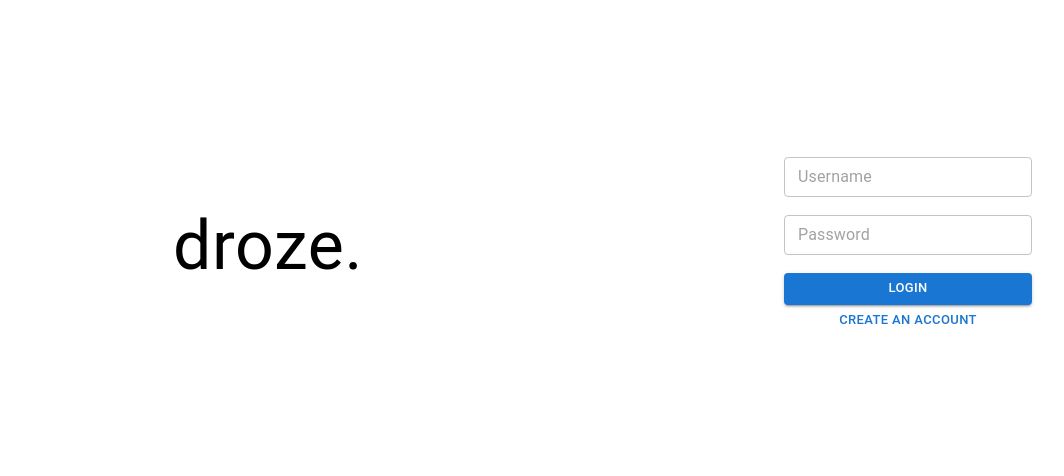
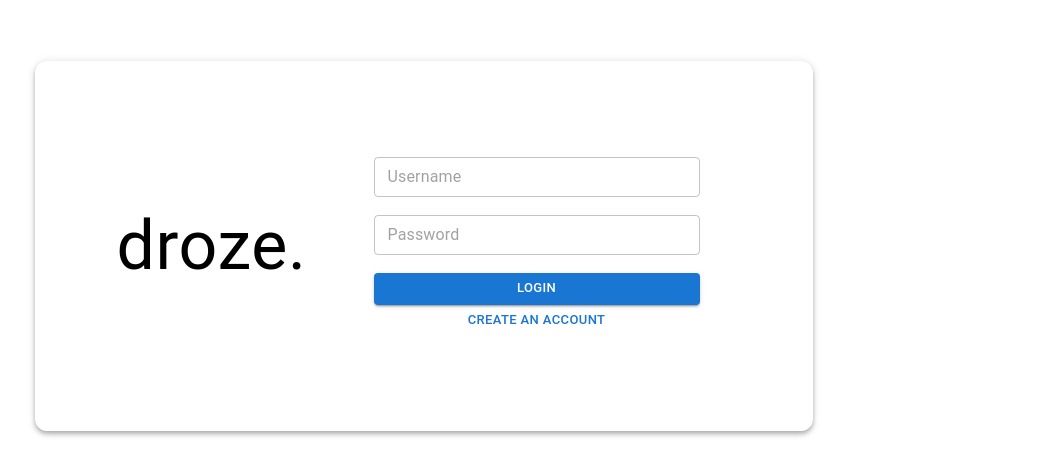
Before and after one commit to RaketaG/droze, a React (Vite) app: page /login in a window 1280 px wide. Shown: the part 154-630 px from the top of the page, without its empty margins (216-1280 px from the left). Built offline with nearby package versions, Linux system fonts and the light colour scheme.

Commit message:
Refined validations and login and register page

```diff
--- a/src/components/droze-text-field/droze-text-field.tsx
+++ b/src/components/droze-text-field/droze-text-field.tsx
@@ -7,8 +7,9 @@ export const DrozeTextField = (
     const [field, meta] = useField(props.name as string);
 
     return (
-        <Box>
+        <Box width="100%">
             <TextField
+                fullWidth
                 {...props}
                 {...field}
                 error={(meta.touched && meta.error) as boolean}
@@ -17,8 +18,9 @@ export const DrozeTextField = (
                 color="error"
                 fontSize={12}
                 minHeight={18}
+                sx={{ width: "100%" }}
             >
-                {meta.touched && meta.error ? meta.error : ""}
+                {meta.touched && meta.error ? meta.error : " "}
             </Typography>
         </Box>
     );
--- a/src/components/venue-list-card/add-venue-formik-config.ts
+++ b/src/components/venue-list-card/add-venue-formik-config.ts
@@ -8,8 +8,21 @@ export const addVenueInitialValues = {
 };
 
 export const addVenueValueValidator = Yup.object({
-    name: Yup.string().required("Required"),
-    email: Yup.string().email("Invalid email address").required("Required"),
-    address: Yup.string().required("Required"),
-    phone: Yup.string().required("Required"),
+    name: Yup.string()
+        .min(2, "Must be at least 2 characters")
+        .max(55, "Must be at most 55 characters")
+        .required("Required"),
+
+    email: Yup.string()
+        .email("Invalid email address")
+        .required("Required"),
+
+    address: Yup.string()
+        .required("Required"),
+
+    phone: Yup.string()
+        .matches(
+            /^\+[0-9]+$/,
+            "Phone must start with + and contain only numbers")
+        .required("Required"),
 });
--- a/src/modules/auth/login-page/login-page.tsx
+++ b/src/modules/auth/login-page/login-page.tsx
@@ -13,21 +13,30 @@ export const LoginCard = () => {
 	return (
 		<Box
 			height="100vh"
+			width={"100vw"}
 			component="article"
-			display="flex"
-			alignItems="center"
-
-		>
-			<Box
-				flex="7 1 0"
-				component="section"
 			display="flex"
 			justifyContent="center"
 			alignItems="center"
+			boxSizing="border-box"
+		>
+			<Box
+				display="flex"
+				flexDirection="row"
+				justifyContent="space-around"
+				alignItems="center"
+				width={650}
+				boxShadow={4}
+				padding={8}
+				borderRadius={3}
 			>
 				<Typography fontSize={68}>droze.</Typography>
-			</Box>
 
+				<Box
+					width={0.6}
+					padding={4}
+					boxSizing="border-box"
+				>
 					<Formik
 						initialValues={{
 							username: "",
@@ -37,27 +46,25 @@ export const LoginCard = () => {
 							username: Yup.string().required("Required"),
 							password: Yup.string().required("Required")
 						})}
-				onSubmit={(values, { setSubmitting }) => {
-					!isPending && login(values);
-					setSubmitting(false);
+						onSubmit={(values) => {
+							!isPending && login({
+								...values,
+								username: values.username.toLowerCase(),
+							});
 						}}
 					>
 						<Form>
 							<Box
-						maxWidth={350}
-						flex="3 1 0"
 								display="flex"
 								flexDirection={"column"}
-						px={4}
+								boxSizing="border-box"
 							>
 								<DrozeTextField
-							fullWidth
 									name="username"
 									placeholder="Username"
 									size="small"
 								/>
 								<DrozeTextField
-							fullWidth
 									name="password"
 									placeholder="Password"
 									type="password"
@@ -83,6 +90,8 @@ export const LoginCard = () => {
 							</Box >
 						</Form>
 					</Formik>
+				</Box>
+			</Box >
 		</Box >
 	);
 };
--- a/src/modules/auth/registration-page/registration-page-formik-config.ts
+++ b/src/modules/auth/registration-page/registration-page-formik-config.ts
@@ -11,10 +11,42 @@ export const initialValues: RegistrationBody = {
 };
 
 export const validationSchema = Yup.object({
-    username: Yup.string().required("Required"),
-    password: Yup.string().required("Required"),
-    email: Yup.string().required("Required"),
-    phone: Yup.string().required("Required"),
-    role: Yup.string().required("Required"),
+    username: Yup.string()
+        .transform((value) => value?.toLowerCase())
+        .matches(
+            /^[a-z0-9._-]+$/,
+            "Only allowed letters, numbers, and special character: . _ -"
+        )
+        .matches(
+            /^(?!.*[._-]{2}).*$/,
+            "No consecutive special characters (.. -- __)"
+        )
+        .matches(
+            /^[a-z0-9].*[a-z0-9]$/,
+            "Cannot start or end with a special character"
+        )
+        .min(2, "Must be at least 2 characters")
+        .max(55, "Must be at most 55 characters")
+        .required("Required"),
+    password: Yup.string()
+        .min(8, "Password must be at least 8 characters")
+        .matches(
+            /^(?=.*[A-Z])(?=.*[0-9])(?=.*[^A-Za-z0-9]).+$/,
+            "Must contain at least 1 uppercase letter,\n 1 number, and 1 special character"
+        )
+        .required("Required"),
+    email: Yup.string()
+        .transform((value) => value?.toLowerCase())
+        .email("Invalid email address")
+        .required("Required"),
+    phone: Yup.string()
+        .matches(
+            /^\+[0-9]+$/,
+            "Phone must start with + and contain only numbers"
+        )
+        .required("Required"),
+    role: Yup.string()
+        .oneOf(["restorator", "user", "admin"], "Invalid role")
+        .required("Required"),
     fullName: Yup.string(),
 });
--- a/src/modules/auth/registration-page/registration-page.tsx
+++ b/src/modules/auth/registration-page/registration-page.tsx
@@ -25,33 +25,45 @@ export const RegistrationCard = () => {
 
 			<Box
 				height="100vh"
+				width={"100vw"}
 				component="article"
-				display="flex"
-				alignItems="center"
-			>
-				<Box
-					flex="7 1 0"
-					component="section"
 				display="flex"
 				justifyContent="center"
 				alignItems="center"
+				boxSizing="border-box"
+			>
+				<Box
+					display="flex"
+					flexDirection="row"
+					justifyContent="space-around"
+					alignItems="center"
+					width={650}
+					boxShadow={4}
+					padding={8}
+					borderRadius={3}
 				>
 					<Typography fontSize={68}>droze.</Typography>
-				</Box>
+
+					<Box
+						width={0.6}
+						padding={4}
+						boxSizing="border-box"
+					>
 						<Formik
 							initialValues={initialValues}
 							validationSchema={validationSchema}
 							onSubmit={(values) => {
-						register(values);
+								register({
+									...values,
+									username: values.username!.toLowerCase(),
+								});
 							}}
 						>
 							<Form>
 								<Box
-							maxWidth={350}
-							flex="3 1 0"
+									maxWidth={320}
 									display="flex"
-							flexDirection={"column"}
-							px={4}
+									flexDirection="column"
 								>
 									<DrozeTextField
 										name="username"
@@ -103,6 +115,8 @@ export const RegistrationCard = () => {
 							</Form>
 						</Formik>
 					</Box>
+				</Box>
+			</Box>
 		</>
 	);
 };
```
Lines whose indentation alone changed are shown as unchanged.
